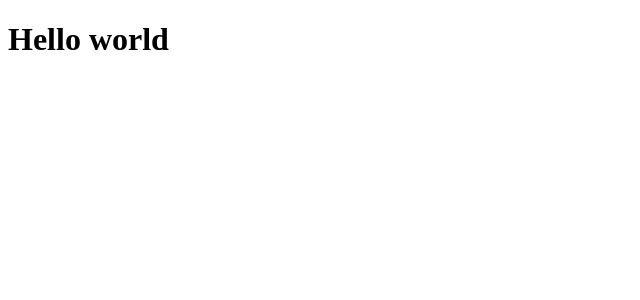
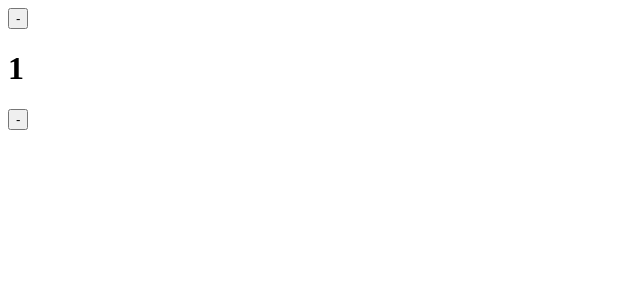
Before and after one commit to mjn-mansi/react-learning, a React (Vite) app: page / in a window 1280 px wide. Shown: the top 300 px of the page, without its empty margins (0-640 px from the left). Built offline with nearby package versions, Linux system fonts and the light colour scheme.

Commit message:
Counter App

```diff
--- /dev/null
+++ b/src/Counter.jsx
@@ -0,0 +1,15 @@
+import { useState } from "react";
+
+function Counter() {
+    const [counter, setCounter] = useState(1);
+    const decCounter = () => setCounter(counter - 1)
+    const incCounter = () => setCounter(counter + 1)
+
+    return <>
+        <button onClick={decCounter}>-</button>
+        <h1>{counter}</h1>
+        <button onClick={incCounter}>-</button>
+    </>
+}
+
+export default Counter;
--- a/src/main.jsx
+++ b/src/main.jsx
@@ -1,9 +1,11 @@
 import { StrictMode } from 'react'
 import { createRoot } from 'react-dom/client'
 import App from './App.jsx'
+import Counter from './Counter.jsx'
 
 createRoot(document.getElementById('root')).render(
   <StrictMode>
-    <App />
+    {/* <App /> */}
+    <Counter />
   </StrictMode>,
 )
```
